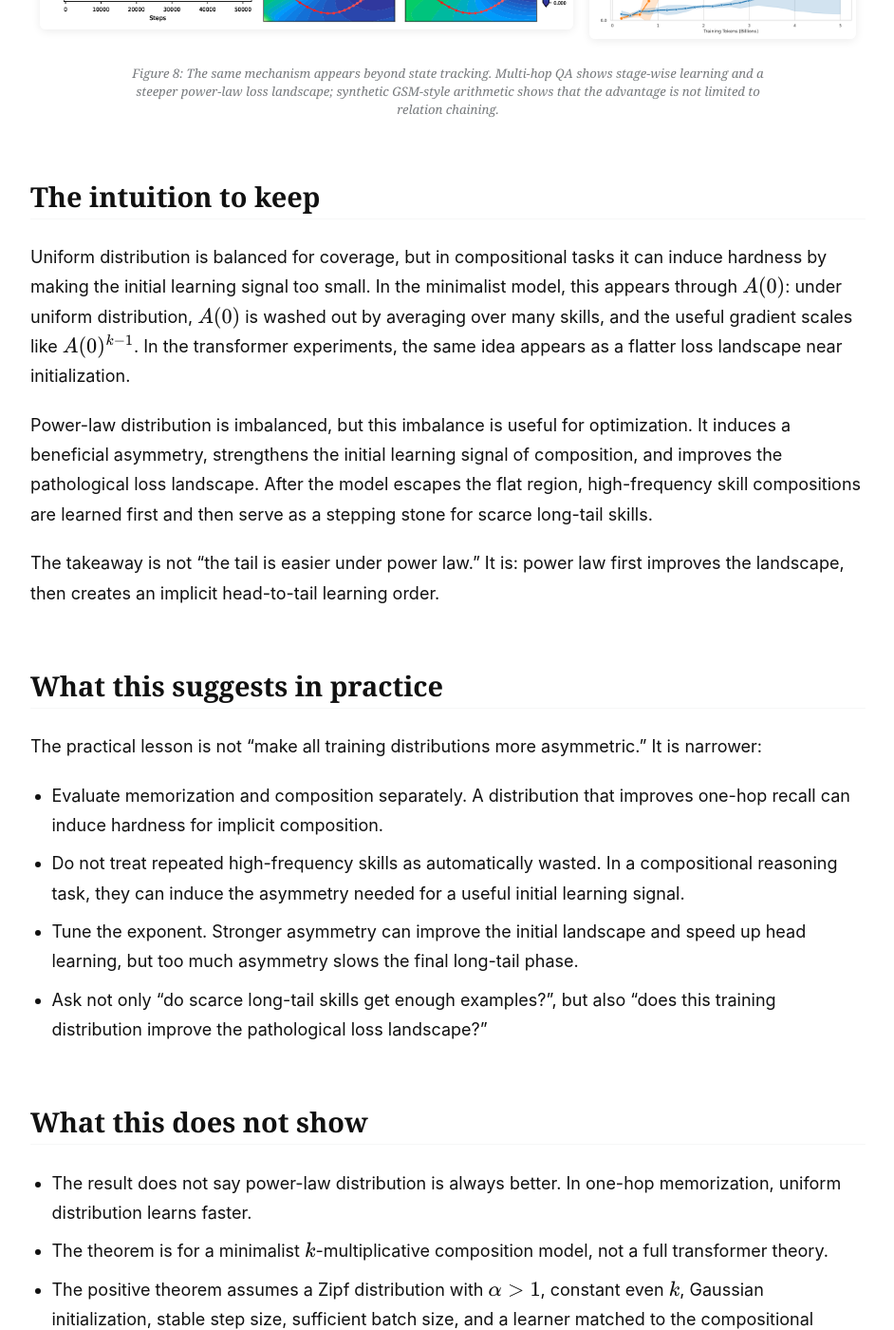
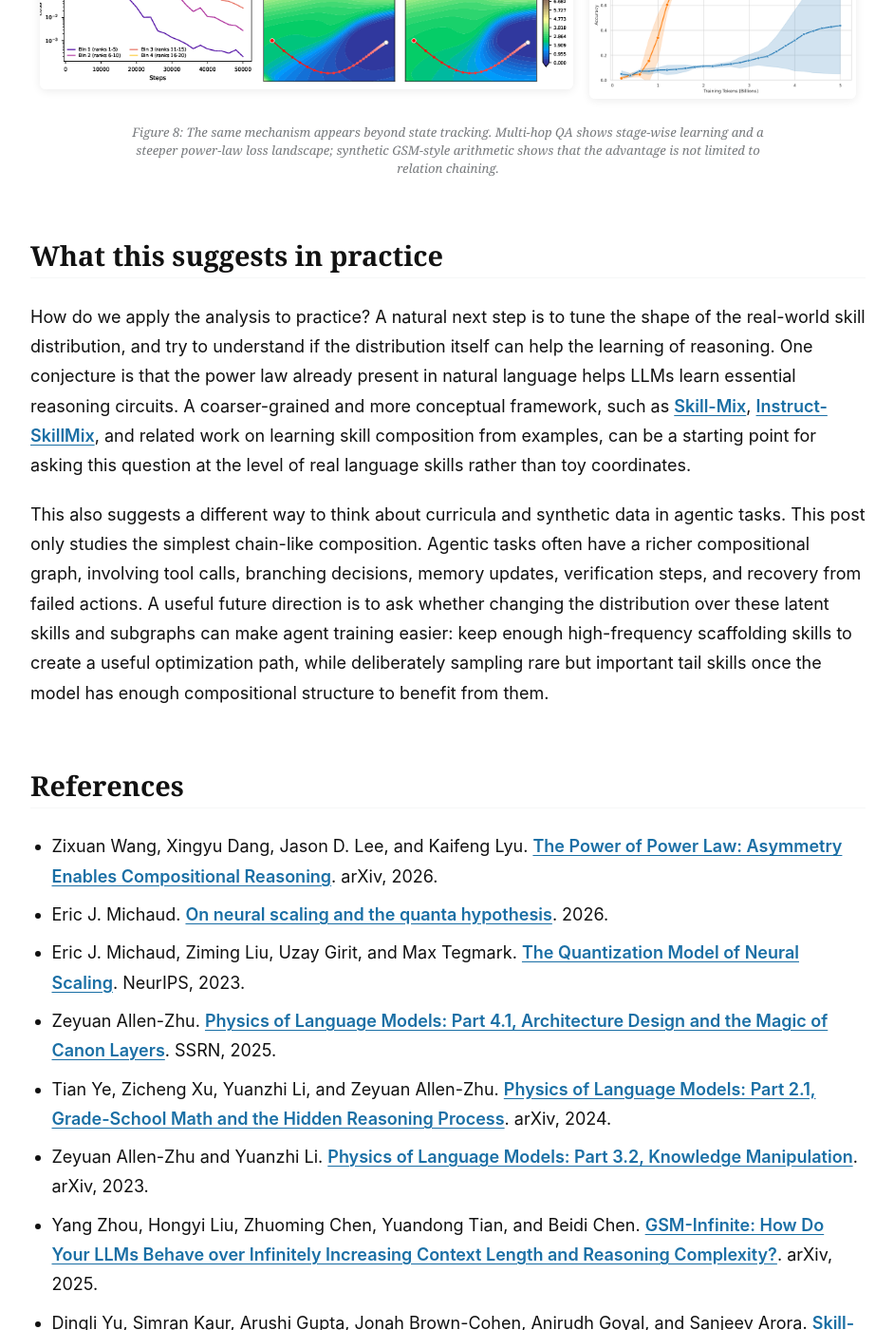
Before and after one commit to zixuan-wang-dlt/zixuan-wang-dlt.github.io, a Jekyll site: the page built from _posts/2026-06-23-power-law-compositional-reasoning.md, in a window 1280 px wide and 1400 px high, scrolled down 13728 px. Shown: the whole window at 95% size, without its empty margins (168-1110 px from the left). Built offline with Jekyll 4.4.1, drawn with Linux system fonts in a browser that asks for light colours; some web fonts are replaced; formulas are drawn with MathJax 3; comment, search, counter and statistics services are not loaded; some of the changed text lies outside the part shown.

Commit message:
Refine power-law blog discussion

```diff
--- a/_posts/2026-06-23-power-law-compositional-reasoning.md
+++ b/_posts/2026-06-23-power-law-compositional-reasoning.md
@@ -364,9 +364,9 @@ The second setting is synthetic GSM-style arithmetic, following the spirit of co
   </div>
   <div>
     <div class="powerlaw-example__title">GSM-style arithmetic</div>
-    <p><strong>Facts:</strong> Start with 4. Add 3. Then double it.</p>
-    <p><strong>Question:</strong> What number do we get?</p>
-    <p><strong>Computation:</strong> 4 -> 7 -> 14</p>
+    <p><strong>Facts:</strong> A studio has 5 backpacks. A school has 3 more backpacks than twice the studio's backpacks.</p>
+    <p><strong>Question:</strong> How many backpacks does the school have?</p>
+    <p><strong>Computation:</strong> studio = 5; school = 2 * 5 + 3 = 13</p>
   </div>
 </div>
 
@@ -380,35 +380,11 @@ Across these tasks, the pattern is consistent with the theory. Power-law trainin
   <figcaption>Figure 8: The same mechanism appears beyond state tracking. Multi-hop QA shows stage-wise learning and a steeper power-law loss landscape; synthetic GSM-style arithmetic shows that the advantage is not limited to relation chaining.</figcaption>
 </figure>
 
-## The intuition to keep
-
-Uniform distribution is balanced for coverage, but in compositional tasks it can induce hardness by making the initial learning signal too small. In the minimalist model, this appears through $A(0)$: under uniform distribution, $A(0)$ is washed out by averaging over many skills, and the useful gradient scales like $A(0)^{k-1}$. In the transformer experiments, the same idea appears as a flatter loss landscape near initialization.
-
-Power-law distribution is imbalanced, but this imbalance is useful for optimization. It induces a beneficial asymmetry, strengthens the initial learning signal of composition, and improves the pathological loss landscape. After the model escapes the flat region, high-frequency skill compositions are learned first and then serve as a stepping stone for scarce long-tail skills.
-
-The takeaway is not "the tail is easier under power law." It is: power law first improves the landscape, then creates an implicit head-to-tail learning order.
-
 ## What this suggests in practice
 
-The practical lesson is not "make all training distributions more asymmetric." It is narrower:
+How do we apply the analysis to practice? A natural next step is to tune the shape of the real-world skill distribution, and try to understand if the distribution itself can help the learning of reasoning. One conjecture is that the power law already present in natural language helps LLMs learn essential reasoning circuits. A coarser-grained and more conceptual framework, such as [Skill-Mix](https://arxiv.org/abs/2310.17567), [Instruct-SkillMix](https://arxiv.org/abs/2408.14774), and related work on learning skill composition from examples, can be a starting point for asking this question at the level of real language skills rather than toy coordinates.
 
-- Evaluate memorization and composition separately. A distribution that improves one-hop recall can induce hardness for implicit composition.
-- Do not treat repeated high-frequency skills as automatically wasted. In a compositional reasoning task, they can induce the asymmetry needed for a useful initial learning signal.
-- Tune the exponent. Stronger asymmetry can improve the initial landscape and speed up head learning, but too much asymmetry slows the final long-tail phase.
-- Ask not only "do scarce long-tail skills get enough examples?", but also "does this training distribution improve the pathological loss landscape?"
-
-## What this does not show
-
-- The result does not say power-law distribution is always better. In one-hop memorization, uniform distribution learns faster.
-- The theorem is for a minimalist $k$-multiplicative composition model, not a full transformer theory.
-- The positive theorem assumes a Zipf distribution with $\alpha>1$, constant even $k$, Gaussian initialization, stable step size, sufficient batch size, and a learner matched to the compositional structure.
-- The lower bound is for uniform or symmetric input distributions and correlational statistical-query learners, which include gradient-like methods but not every possible algorithm.
-- The experiments are synthetic: state tracking, synthetic multi-hop QA, and synthetic GSM-style arithmetic.
-- Other asymmetric distributions might also help. Power-law distribution is a natural, fine-grained source of asymmetry, not the only possible one.
-
-The surprising lesson is that shifting towards uniform distribution can induce hardness for composition tasks. Power-law distribution helps not because scarce long-tail skills become common, but because it induces a beneficial asymmetry that improves the pathological loss landscape. The model first escapes the initial flat region, then learns high-frequency skills, and then uses those learned high-frequency skills as a stepping stone to learn scarce long-tail skills.
-
-The thing to remember is simple: <strong>power-law distribution helps reasoning by improving the loss landscape for compositional reasoning tasks.</strong>
+This also suggests a different way to think about curricula and synthetic data in agentic tasks. This post only studies the simplest chain-like composition. Agentic tasks often have a richer compositional graph, involving tool calls, branching decisions, memory updates, verification steps, and recovery from failed actions. A useful future direction is to ask whether changing the distribution over these latent skills and subgraphs can make agent training easier: keep enough high-frequency scaffolding skills to create a useful optimization path, while deliberately sampling rare but important tail skills once the model has enough compositional structure to benefit from them.
 
 ## References
 
@@ -419,6 +395,9 @@ The thing to remember is simple: <strong>power-law distribution helps reasoning
 - Tian Ye, Zicheng Xu, Yuanzhi Li, and Zeyuan Allen-Zhu. [Physics of Language Models: Part 2.1, Grade-School Math and the Hidden Reasoning Process](https://arxiv.org/abs/2407.20311). arXiv, 2024.
 - Zeyuan Allen-Zhu and Yuanzhi Li. [Physics of Language Models: Part 3.2, Knowledge Manipulation](https://arxiv.org/abs/2309.14402). arXiv, 2023.
 - Yang Zhou, Hongyi Liu, Zhuoming Chen, Yuandong Tian, and Beidi Chen. [GSM-Infinite: How Do Your LLMs Behave over Infinitely Increasing Context Length and Reasoning Complexity?](https://arxiv.org/abs/2502.05252). arXiv, 2025.
+- Dingli Yu, Simran Kaur, Arushi Gupta, Jonah Brown-Cohen, Anirudh Goyal, and Sanjeev Arora. [Skill-Mix: a Flexible and Expandable Family of Evaluations for AI models](https://arxiv.org/abs/2310.17567). arXiv, 2023.
+- Simran Kaur, Simon Park, Anirudh Goyal, and Sanjeev Arora. [Instruct-SkillMix: A Powerful Pipeline for LLM Instruction Tuning](https://arxiv.org/abs/2408.14774). arXiv, 2024.
+- Haoyu Zhao, Simran Kaur, Dingli Yu, Anirudh Goyal, and Sanjeev Arora. [Can Models Learn Skill Composition from Examples?](https://arxiv.org/abs/2409.19808). arXiv, 2024.
 - William Merrill and Ashish Sabharwal. [The Parallelism Tradeoff: Limitations of Log-Precision Transformers](https://direct.mit.edu/tacl/article/doi/10.1162/tacl_a_00562/116410/The-Parallelism-Tradeoff-Limitations-of-Log). TACL, 2023.
 - William Merrill and Ashish Sabharwal. [The Expressive Power of Transformers with Chain of Thought](https://arxiv.org/abs/2310.07923). arXiv, 2023.
 - Nouha Dziri et al. [Faith and Fate: Limits of Transformers on Compositionality](https://arxiv.org/abs/2305.18654). arXiv, 2023.
```
